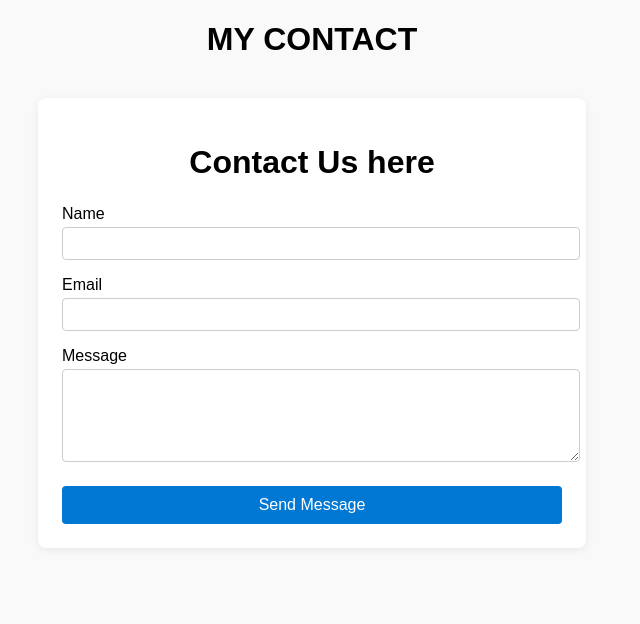
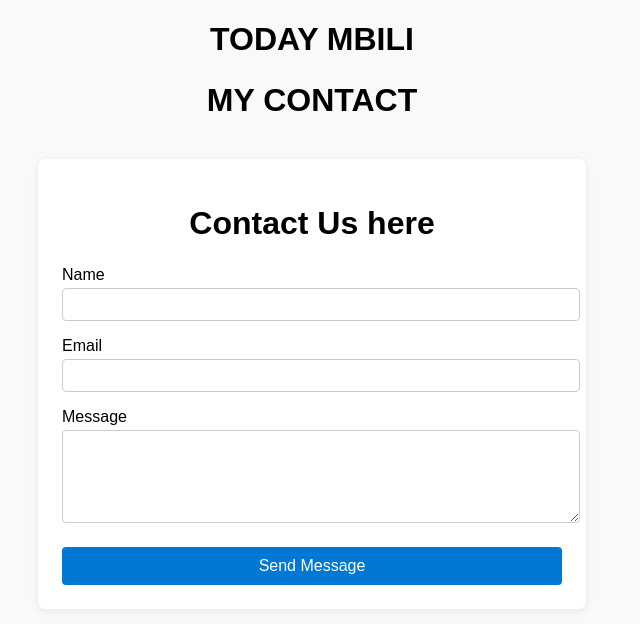
Before and after one commit to kiyaka-990/splitmate, a plain HTML site: page contact.html in a window 1280 px wide. Shown: the whole page, without its empty margins (328-968 px from the left). Drawn offline with Linux system fonts and the light colour scheme.

Commit message:
updated contact

```diff
--- a/contact.html
+++ b/contact.html
@@ -15,6 +15,8 @@
     </style>
 </head>
 <body>
+
+    <h1>TODAY MBILI</h1>
     <h1>MY CONTACT</h1>
     <div class="container">
         <h1>Contact Us here</h1>
@@ -32,4 +34,5 @@
         </form>
     </div>
 </body>
+
 </html>
```
